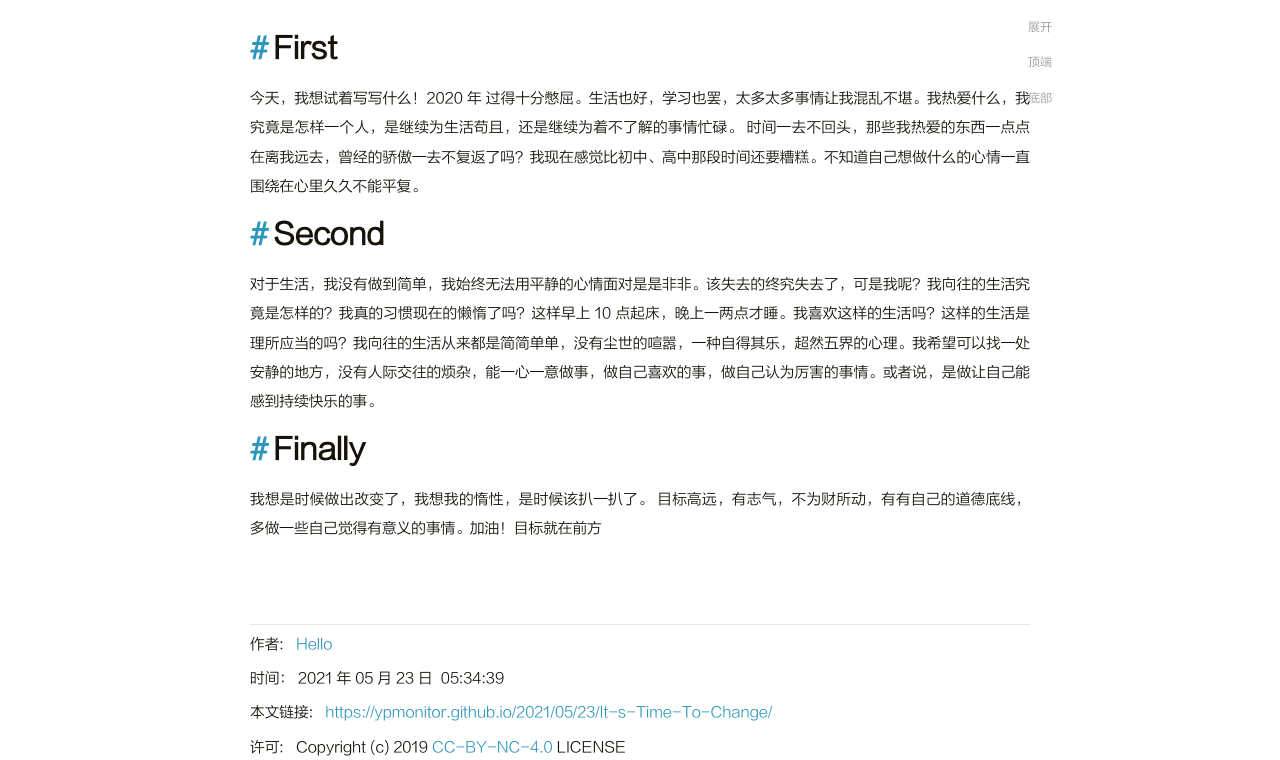
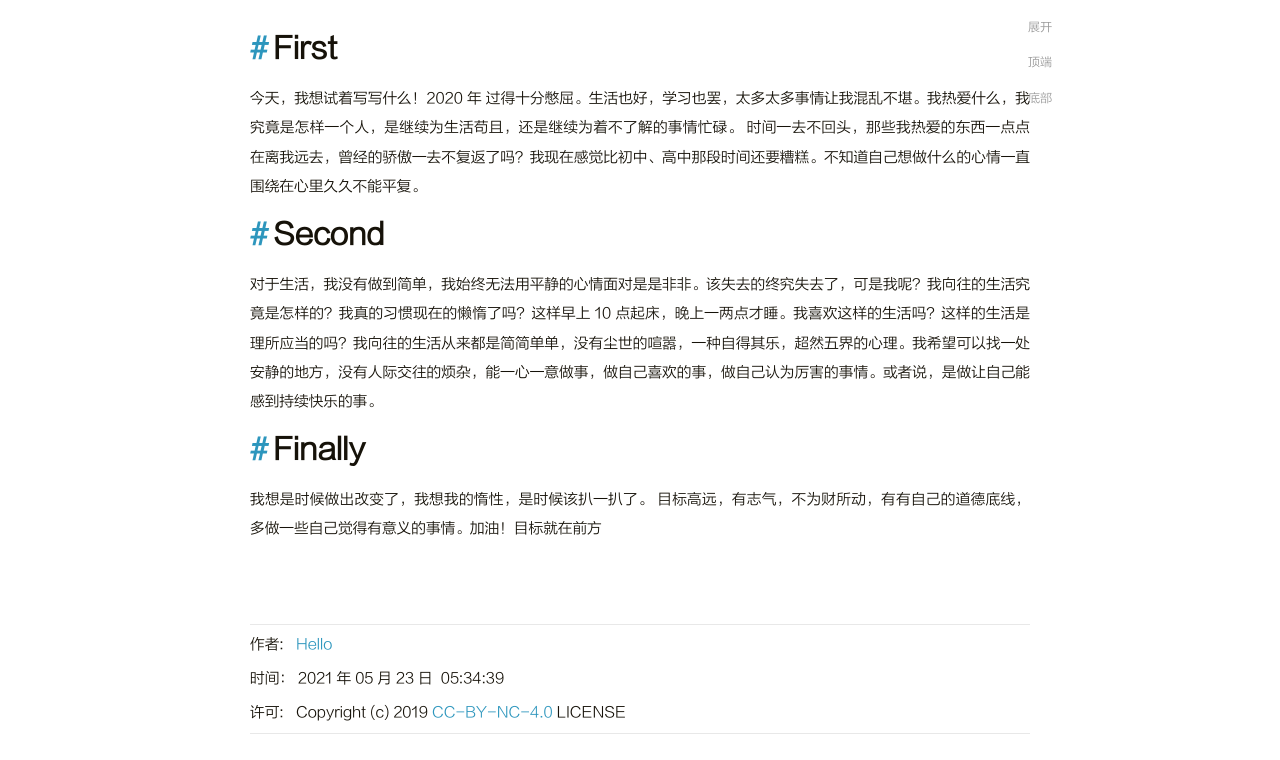
Before and after one commit to ypmonitor/ypmonitor.github.io, a plain HTML site: page 2021/05/23/It-s-Time-To-Change/index.html in a window 1280 px wide. Shown: the part 186-946 px from the top of the page. Drawn offline with Linux system fonts and the light colour scheme.

Commit message:
Site updated: 2021-05-23 15:13:46

```diff
--- a/2021/05/23/It-s-Time-To-Change/index.html
+++ b/2021/05/23/It-s-Time-To-Change/index.html
@@ -242,12 +242,6 @@
                     </p>
 
 
-                    <p class="copyright-item">
-                        <!-- <span>Permalink:</span> -->
-                        <span>本文链接:</span>
-                        <span><a href="https://ypmonitor.github.io/2021/05/23/It-s-Time-To-Change/">&nbsp;&nbsp;https://ypmonitor.github.io/2021/05/23/It-s-Time-To-Change/</a></span>
-                    </p>
-
 
                     <p class="copyright-item">
                         <!-- <span>License:</span> -->
```
Also changed, not shown: 2021/05/23/hello-world/index.html (+0 -6 lines).
